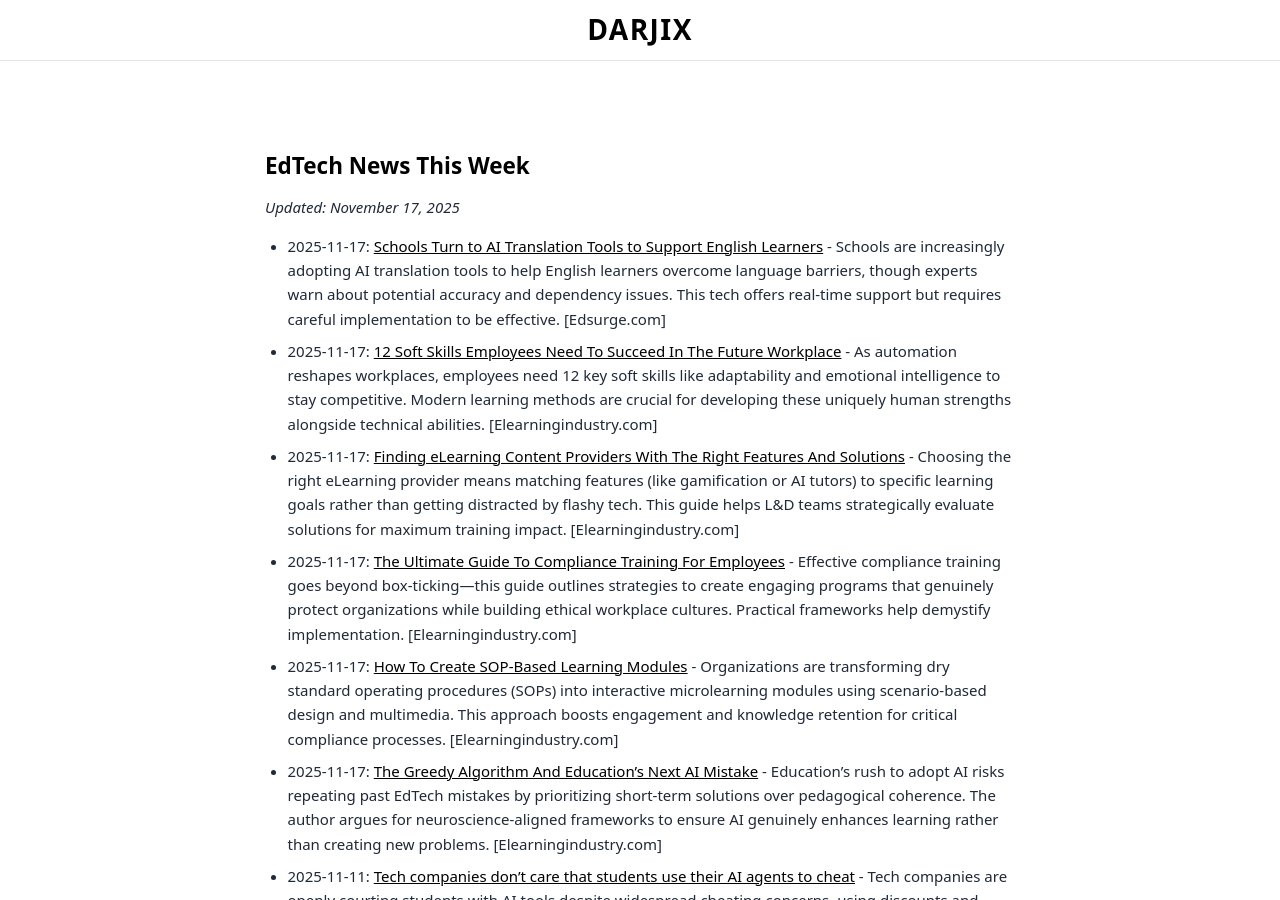
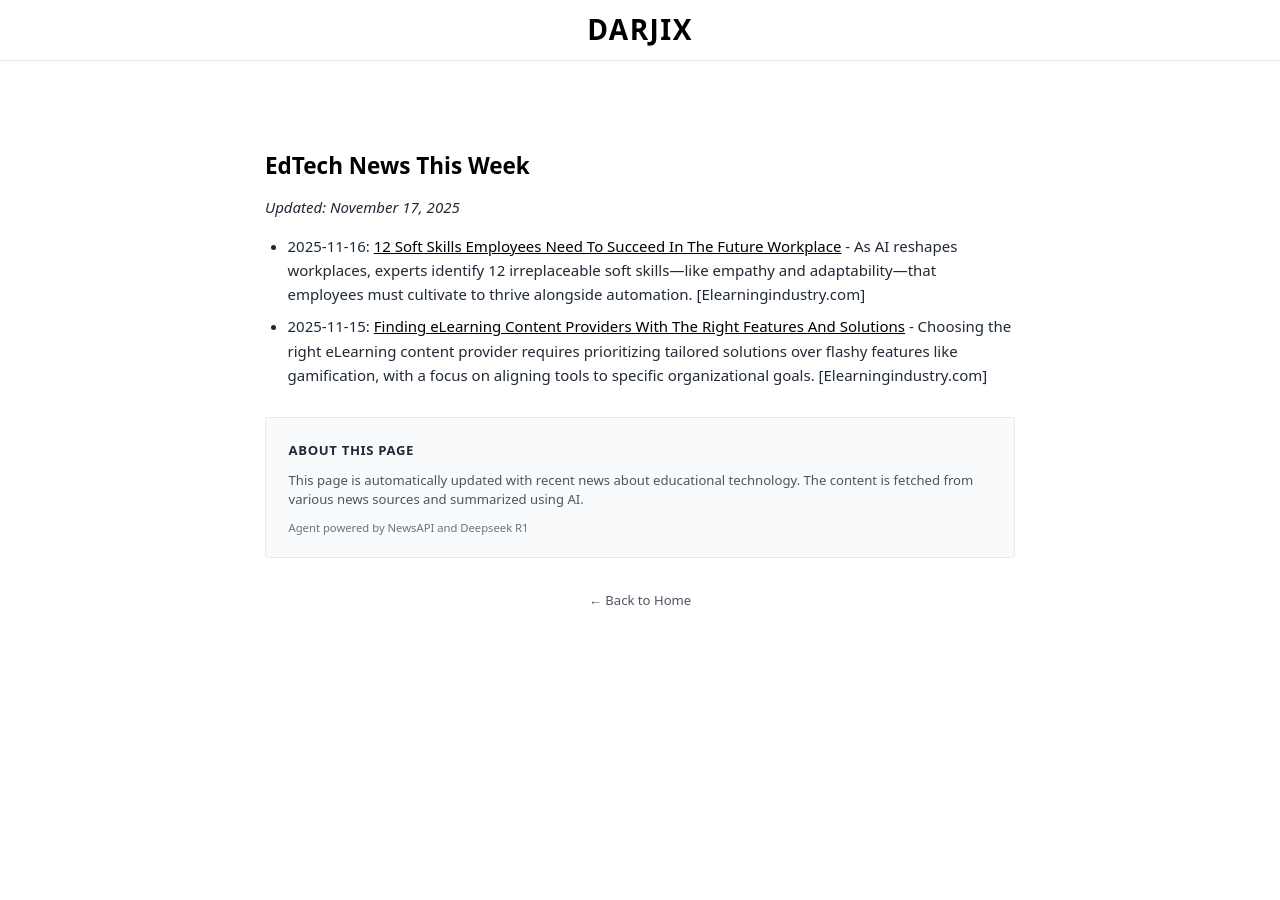
Before and after one commit to saldarji/darjix, a Jekyll site: the page built from news.html, in a window 1280 px wide and 900 px high. Built offline with Jekyll 4.4.1, drawn with Linux system fonts in a browser that asks for light colours; some of the changed text lies outside the part shown.

Commit message:
🤖 Auto-update: EdTech News - November 17, 2025

```diff
--- a/_includes/edtech-news.md
+++ b/_includes/edtech-news.md
@@ -1,14 +1,5 @@
 # EdTech News This Week
 *Updated: November 17, 2025*
 
-- 2025-11-17: [Schools Turn to AI Translation Tools to Support English Learners](https://www.edsurge.com/news/2025-11-10-schools-turn-to-ai-translation-tools-to-support-english-learners) - Schools are increasingly adopting AI translation tools to help English learners overcome language barriers, though experts warn about potential accuracy and dependency issues. This tech offers real-time support but requires careful implementation to be effective. [Edsurge.com]
-- 2025-11-17: [12 Soft Skills Employees Need To Succeed In The Future Workplace](https://elearningindustry.com/soft-skills-employees-need-to-succeed-in-the-future-workplace) - As automation reshapes workplaces, employees need 12 key soft skills like adaptability and emotional intelligence to stay competitive. Modern learning methods are crucial for developing these uniquely human strengths alongside technical abilities. [Elearningindustry.com]
-- 2025-11-17: [Finding eLearning Content Providers With The Right Features And Solutions](https://elearningindustry.com/finding-elearning-content-providers-with-the-right-features-and-solutions) - Choosing the right eLearning provider means matching features (like gamification or AI tutors) to specific learning goals rather than getting distracted by flashy tech. This guide helps L&D teams strategically evaluate solutions for maximum training impact. [Elearningindustry.com]
-- 2025-11-17: [The Ultimate Guide To Compliance Training For Employees](https://elearningindustry.com/the-ultimate-guide-to-compliance-training-for-employees) - Effective compliance training goes beyond box-ticking—this guide outlines strategies to create engaging programs that genuinely protect organizations while building ethical workplace cultures. Practical frameworks help demystify implementation. [Elearningindustry.com]
-- 2025-11-17: [How To Create SOP-Based Learning Modules](https://elearningindustry.com/how-to-create-sop-based-learning-modules) - Organizations are transforming dry standard operating procedures (SOPs) into interactive microlearning modules using scenario-based design and multimedia. This approach boosts engagement and knowledge retention for critical compliance processes. [Elearningindustry.com]
-- 2025-11-17: [The Greedy Algorithm And Education's Next AI Mistake](https://elearningindustry.com/the-greedy-algorithm-and-educations-next-ai-mistake) - Education's rush to adopt AI risks repeating past EdTech mistakes by prioritizing short-term solutions over pedagogical coherence. The author argues for neuroscience-aligned frameworks to ensure AI genuinely enhances learning rather than creating new problems. [Elearningindustry.com]
-- 2025-11-11: [Tech companies don’t care that students use their AI agents to cheat](https://www.theverge.com/ai-artificial-intelligence/812906/ai-agents-cheating-school-students) - Tech companies are openly courting students with AI tools despite widespread cheating concerns, using discounts and promotions timed around exams to embed their products in education.** The industry sees students as crucial to their long-term business growth, prioritizing adoption over academic integrity. [The Verge]
-- 2025-11-11: [Breaking Up With Edtech Is Hard to Do](https://www.edsurge.com/news/2025-11-07-breaking-up-with-edtech-is-hard-to-do) - Schools face significant hurdles when trying to end contracts with edtech vendors, discovering that fully removing student data and ensuring privacy after cancellation is often unexpectedly difficult and risky.** District experts warn that breaking up with edtech can leave sensitive information lingering on company servers. [Edsurge.com]
-- 2025-11-11: [Colleges Are Running Out of Time on Digital Accessibility](https://www.insidehighered.com/opinion/columns/editors-note/2025/11/06/colleges-are-running-out-time-digital-accessibility) - Public colleges and universities are racing against a spring 2026 federal deadline to make all digital content fully accessible, with most institutions dangerously behind schedule.** The new rules mandate that websites, online courses, and mobile apps must be usable by people with disabilities, posing a major compliance challenge. [Inside Higher Ed]
-- 2025-11-11: [5 Reasons Why Organizations Insist On Investing In Failed Learning Strategies](https://elearningindustry.com/reasons-why-organizations-insist-on-investing-in-failed-learning-strategies) - Organizations often cling to ineffective learning strategies due to psychological factors like sunk cost fallacy and resistance to change, despite clear evidence the programs are failing.** The article explores why businesses keep investing in these "dead horse" learning initiatives instead of adopting better solutions. [Elearningindustry.com]
-- 2025-11-11: [Driving Global Sustainability: How EcoVadis Built An Award-Winning Academy](https://elearningindustry.com/driving-global-sustainability-how-ecovadis-built-an-award-winning-academy) - Sustainability leader EcoVadis partnered with Learning Pool to create a globally successful digital academy, using agile microlearning to drive measurable improvements in corporate sustainability practices worldwide.** Their award-winning approach demonstrates how accessible, targeted online learning can accelerate performance on critical global issues. [Elearningindustry.com]
+- 2025-11-16: [12 Soft Skills Employees Need To Succeed In The Future Workplace](https://elearningindustry.com/soft-skills-employees-need-to-succeed-in-the-future-workplace) - As AI reshapes workplaces, experts identify 12 irreplaceable soft skills—like empathy and adaptability—that employees must cultivate to thrive alongside automation. [Elearningindustry.com]
+- 2025-11-15: [Finding eLearning Content Providers With The Right Features And Solutions](https://elearningindustry.com/finding-elearning-content-providers-with-the-right-features-and-solutions) - Choosing the right eLearning content provider requires prioritizing tailored solutions over flashy features like gamification, with a focus on aligning tools to specific organizational goals. [Elearningindustry.com]
```
